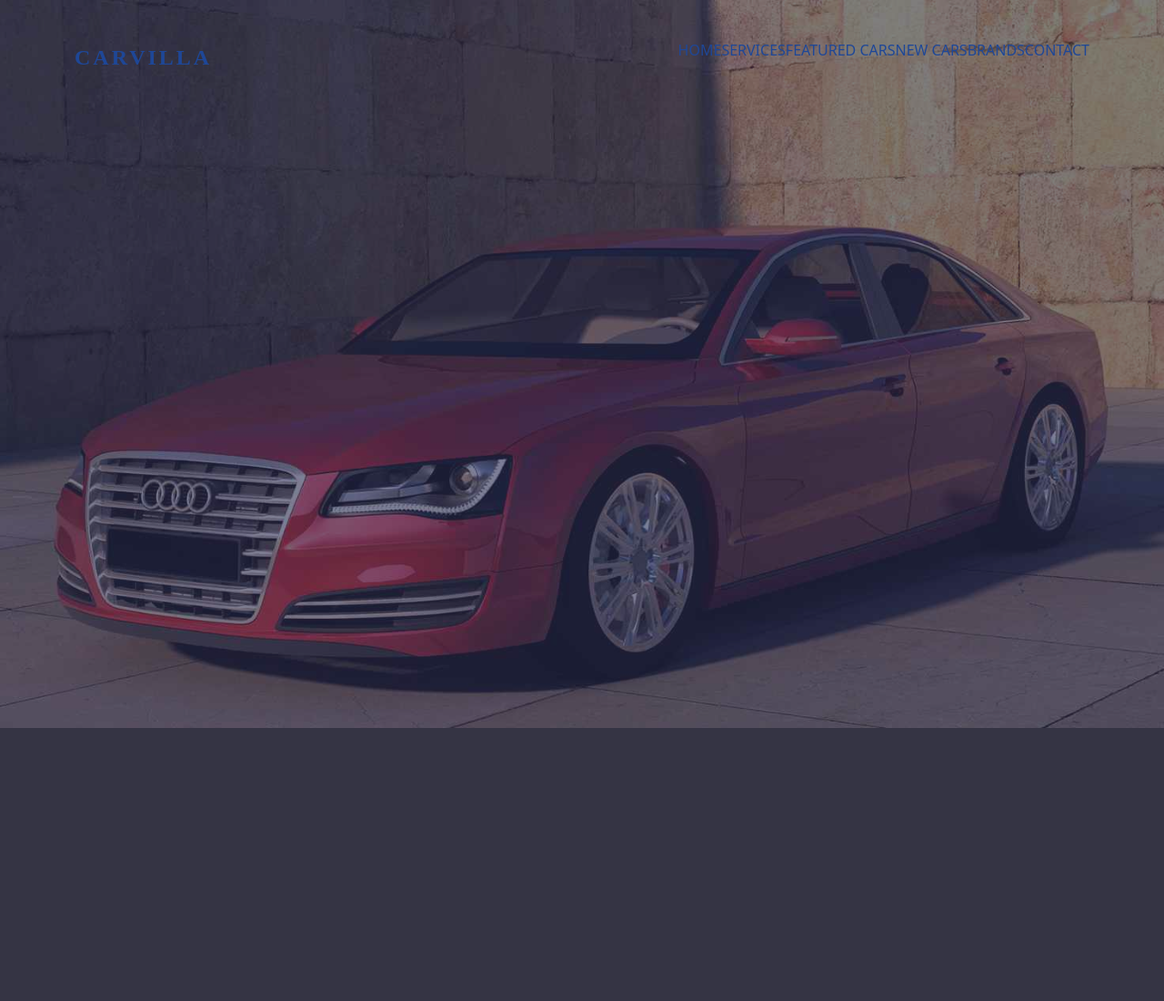
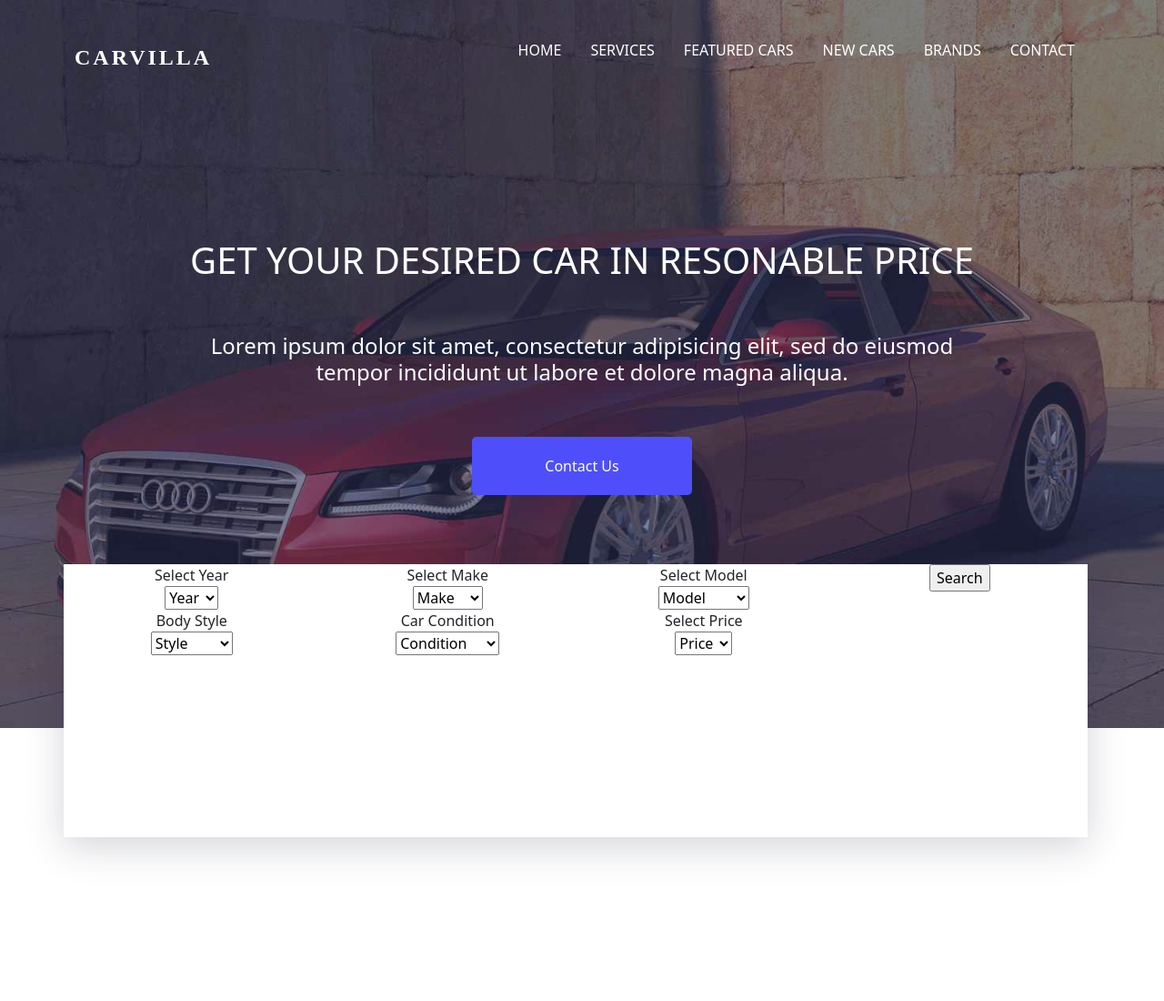
Before and after one commit to ALICTF/Carvilla, a Django app: page / in a window 1280 px wide. Shown: the whole page at 91% size. Before the commit the page ends 800 px from the top, so only its background shows below. Run offline with Django 5.2, Linux system fonts and the light colour scheme.

Commit message:
Updated CSS styles, added new classes and properties, modified HTML structure and content in index.html

```diff
--- a/car/templates/car/index.html
+++ b/car/templates/car/index.html
@@ -6,12 +6,12 @@
     <meta charset="UTF-8">
     <meta name="viewport" content="width=device-width, initial-scale=1.0">
     <title>CarVilla</title>
-    <link rel="stylesheet" href="{% static 'css/style.css' %}">
-    <link rel="stylesheet" href="{% static 'css/bootstrap.css' %}">
-    <link rel="stylesheet" href="{% static 'css/all.min.css' %}">
-    <link rel="shortcut icon" type="image/icon" href="{% static 'logo/favicon.png" ' %}/>
-    <link rel="stylesheet" href="{% static 'css/linearicons.css' %}">
-    <link rel="stylesheet" href="{% static 'css/flaticon.css' %}">
+    <link rel="stylesheet" href="assets/css/style.css">
+    <link rel="stylesheet" href="assets/css/bootstrap.css">
+    <link rel="stylesheet" href="assets/css/all.min.css">
+    <link rel="shortcut icon" type="image/icon" href="assets/logo/favicon.png" />
+    <link rel="stylesheet" href="assets/css/linearicons.css">
+    <link rel="stylesheet" href="assets/css/flaticon.css">
 </head>
 
 <body class="mx-auto">
@@ -21,18 +21,104 @@
                 <nav class="d-flex align-items-center justify-content-between">
                     <div class="br"><a href="#">CARVILLA</a></div>
                     <div class="navul">
-                        <ul class="d-flex">
-                            <li><a href="{% url 'cars' %}">HOME</a></li>
-                            <li><a href="#">SERVICES</a></li>
-                            <li><a href="#">FEATURED CARS</a></li>
-                            <li><a href="#">NEW CARS</a></li>
-                            <li><a href="#">BRANDS</a></li>
-                            <li><a href="#">CONTACT</a></li>
+                        <ul class="d-flex navUl">
+                            <li class="p-3 active"><a href="#">HOME</a></li>
+                            <li class="p-3"><a href="#">SERVICES</a></li>
+                            <li class="p-3"><a href="#">FEATURED CARS</a></li>
+                            <li class="p-3"><a href="#">NEW CARS</a></li>
+                            <li class="p-3"><a href="#">BRANDS</a></li>
+                            <li class="p-3"><a href="#">CONTACT</a></li>
                         </ul>
                     </div>
+                </nav>
+            </div>
+        </div>
+        <div class="contentHeader position-relative">
+            <div class="container">
+                <div class="innerHeader ">
+                    <h1 class="text-white mt-3">GET YOUR DESIRED CAR IN RESONABLE PRICE</h1>
+                    <h4 class="text-white w-75 mt-5">Lorem ipsum dolor sit amet, consectetur adipisicing elit, sed do
+                        eiusmod tempor incididunt ut labore et dolore magna aliqua.</h4>
+                    <button class="mt-5 btnHead">Contact Us</button>
+                </div>
+            </div>
+        </div>
+    </section>
 
-                </nav>
-
+    <section class="between">
+        <div class="container">
+            <div class="row betweenDiv">
+                <div class="col-3">
+                    <form action="search.php">
+                        <div class="anItemF">
+                            <label for="">Select Year</label>
+                            <select>
+                                <option value="1">Year</option>
+                                <option value="1">2018</option>
+                                <option value="2">2017</option>
+                                <option value="3">2016</option>
+                            </select>
+                        </div>
+                        <div class="anItemF">
+                            <label for="">Body Style</label>
+                            <select >
+                                <option value="1">Style</option>
+                                <option value="1">Sedan</option>
+                                <option value="2">Van</option>
+                                <option value="3">Roadster</option>
+                            </select>
+                        </div>
+                    </form>
+                </div>
+                <div class="col-3">
+                    <form action="search.php">
+                        <div class="anItemF">
+                            <label for="">Select Make</label>
+                            <select>
+                                <option value="1">Make</option>
+                                <option value="1">Tyota</option>
+                                <option value="2">Holden</option>
+                                <option value="3">Benz</option>
+                            </select>
+                        </div>
+                        <div class="anItemF">
+                            <label for="">Car Condition</label>
+                            <select>
+                                <option value="1">Condition</option>
+                                <option value="1">Something1</option>
+                                <option value="2">Something2</option>
+                                <option value="3">Something3</option>
+                            </select>
+                        </div>
+                    </form>
+                </div>
+                <div class="col-3">
+                    <form action="search.php">
+                        <div class="anItemF">
+                            <label for="">Select Model</label>
+                            <select>
+                                <option value="1">Model</option>
+                                <option value="1">KIa</option>
+                                <option value="2">Ford</option>
+                                <option value="3">Mitsubishi</option>
+                            </select>
+                        </div>
+                        <div class="anItemF">
+                            <label for="">Select Price</label>
+                            <select>
+                                <option value="1">Price</option>
+                                <option value="1">0.01$</option>
+                                <option value="2">0.02$</option>
+                                <option value="3">0.03$</option>
+                            </select>
+                        </div>
+                    </form>
+                </div>
+                <div class="col-3">
+                    <form action="search.php" class="anItemF">
+                        <input type="submit" value="Search">
+                    </form>
+                </div>
             </div>
         </div>
     </section>
```
